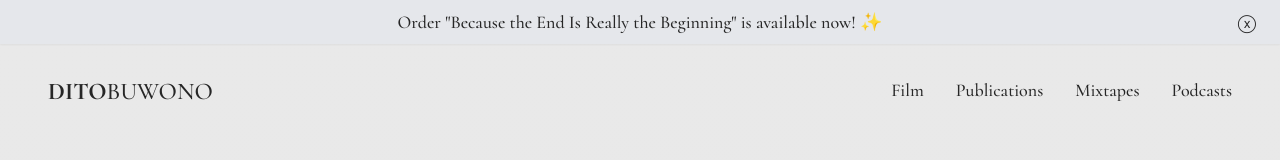
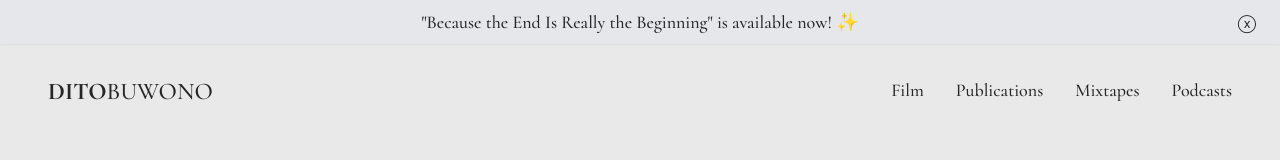
Before and after one commit to andikawilliam/ditobuwono, a Vue app: page / in a window 1280 px wide. Shown: the top 160 px of the page. Built offline with nearby package versions, Linux system fonts and the light colour scheme.

Commit message:
Update NotificationText.ts

```diff
--- a/src/content/NotificationText.ts
+++ b/src/content/NotificationText.ts
@@ -7,7 +7,7 @@ export default Vue.extend({
       // to turn off change notifState to : false
       notifState: true,
       notifText: `
-        Order "Because the End Is Really
+        "Because the End Is Really
         the Beginning" is available now! ✨
       `,
       notifLink: "https://linktr.ee/EndIsBeginning"
```
